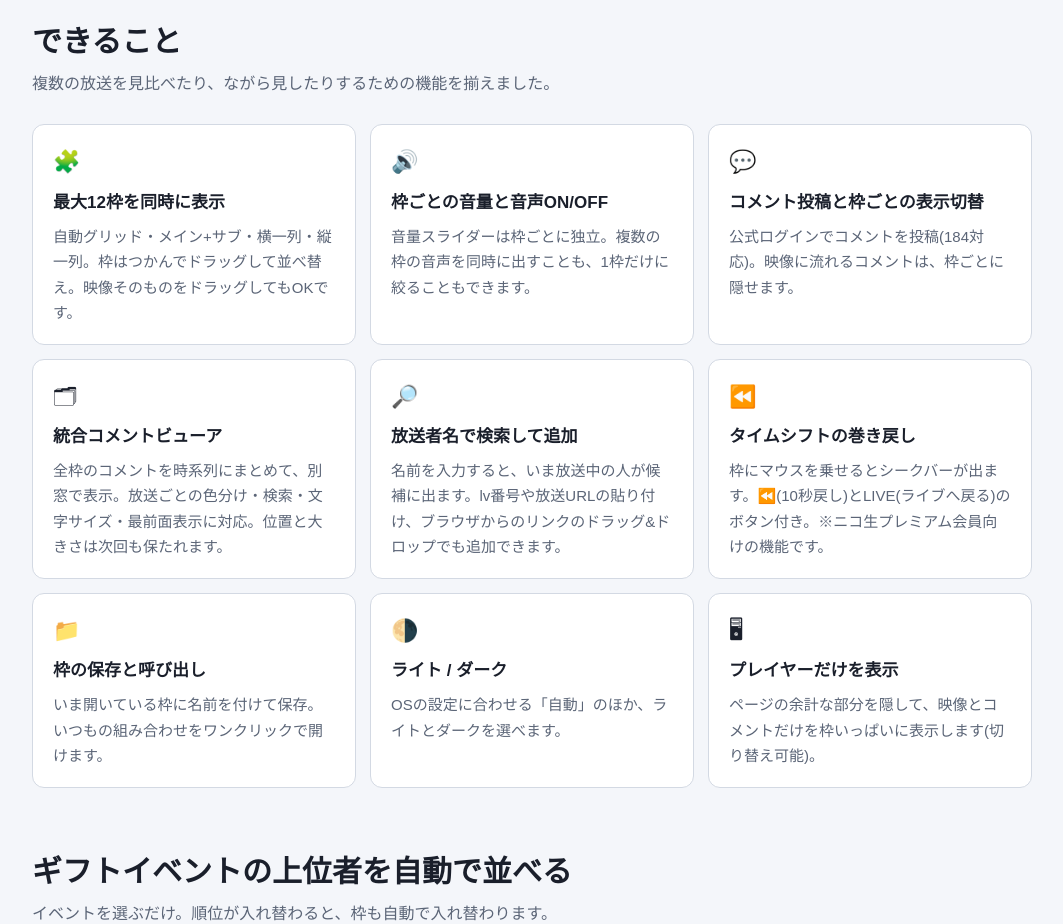
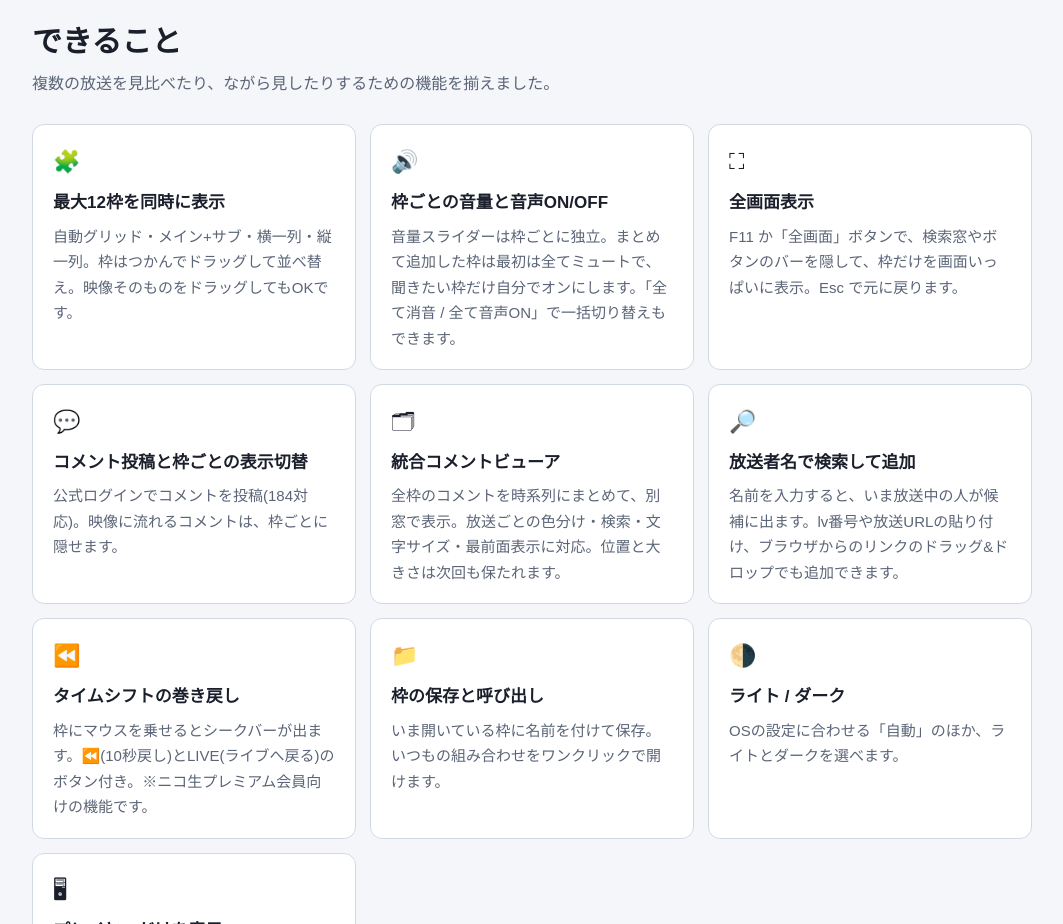
Before and after one commit to kako774/nico-multiview, a plain HTML site: page index.html in a window 1280 px wide. Shown: the part 1200-2124 px from the top of the page, without its empty margins (108-1171 px from the left). Drawn offline with Linux system fonts and the light colour scheme.

Commit message:
全画面表示と一括ミュートの説明を追加

```diff
--- a/index.html
+++ b/index.html
@@ -126,7 +126,8 @@ footer p{margin:4px 0}
   <p class="sub">複数の放送を見比べたり、ながら見したりするための機能を揃えました。</p>
   <div class="grid">
     <div class="card"><span class="ic">🧩</span><h3>最大12枠を同時に表示</h3><p>自動グリッド・メイン+サブ・横一列・縦一列。枠はつかんでドラッグして並べ替え。映像そのものをドラッグしてもOKです。</p></div>
-    <div class="card"><span class="ic">🔊</span><h3>枠ごとの音量と音声ON/OFF</h3><p>音量スライダーは枠ごとに独立。複数の枠の音声を同時に出すことも、1枠だけに絞ることもできます。</p></div>
+    <div class="card"><span class="ic">🔊</span><h3>枠ごとの音量と音声ON/OFF</h3><p>音量スライダーは枠ごとに独立。まとめて追加した枠は最初は全てミュートで、聞きたい枠だけ自分でオンにします。「全て消音 / 全て音声ON」で一括切り替えもできます。</p></div>
+    <div class="card"><span class="ic">⛶</span><h3>全画面表示</h3><p>F11 か「全画面」ボタンで、検索窓やボタンのバーを隠して、枠だけを画面いっぱいに表示。Esc で元に戻ります。</p></div>
     <div class="card"><span class="ic">💬</span><h3>コメント投稿と枠ごとの表示切替</h3><p>公式ログインでコメントを投稿(184対応)。映像に流れるコメントは、枠ごとに隠せます。</p></div>
     <div class="card"><span class="ic">🗂</span><h3>統合コメントビューア</h3><p>全枠のコメントを時系列にまとめて、別窓で表示。放送ごとの色分け・検索・文字サイズ・最前面表示に対応。位置と大きさは次回も保たれます。</p></div>
     <div class="card"><span class="ic">🔎</span><h3>放送者名で検索して追加</h3><p>名前を入力すると、いま放送中の人が候補に出ます。lv番号や放送URLの貼り付け、ブラウザからのリンクのドラッグ&ドロップでも追加できます。</p></div>
```
Also changed, not shown: README.md.
